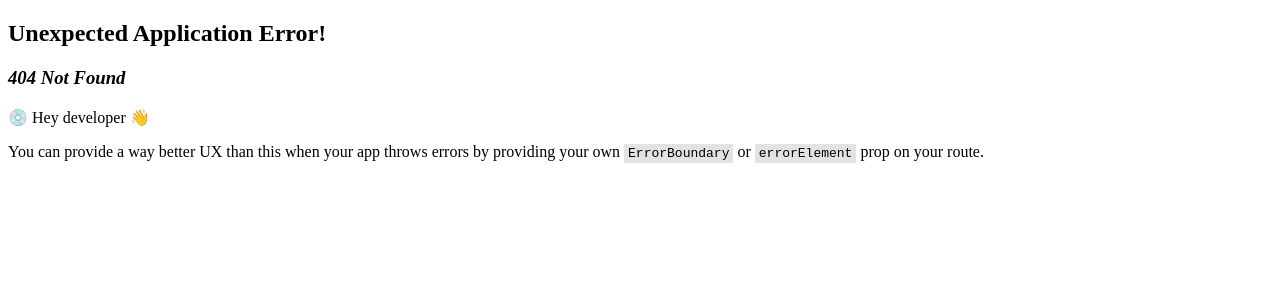
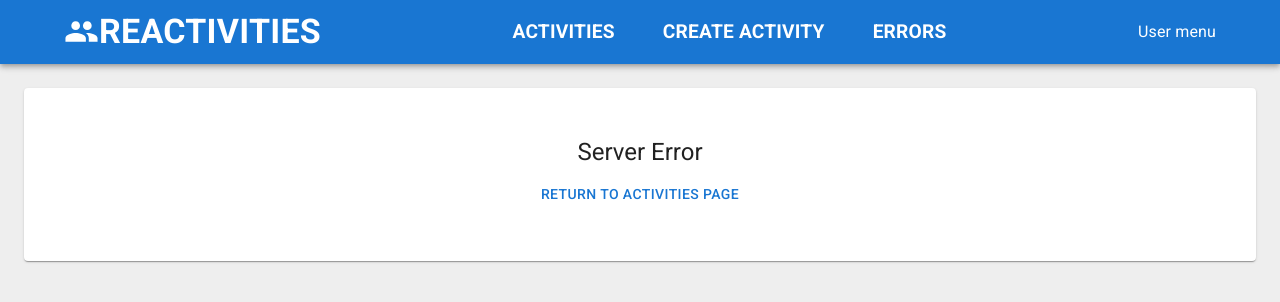
Before and after one commit to davide-ravasi/reactivities-3.0, a React (Vite) app in the folder client/: page /server-error in a window 1280 px wide. Before the commit this address had no page. Shown: the top 302 px of the page. Built offline with nearby package versions, Linux system fonts and the light colour scheme.

Commit message:
feat: added server error

```diff
--- /dev/null
+++ b/client/src/app/features/errors/ServerError.tsx
@@ -0,0 +1,52 @@
+import {
+  Alert,
+  AlertTitle,
+  Button,
+  Divider,
+  Paper,
+  Typography,
+} from "@mui/material";
+import { useLocation } from "react-router";
+
+export default function ServerError() {
+  const { state } = useLocation();
+  const error = state?.error;
+
+  console.log(error);
+
+  return (
+    <Paper
+      sx={{
+        p: 6,
+        display: "flex",
+        flexDirection: "column",
+        alignItems: "center",
+        justifyContent: "center",
+      }}
+    >
+      {error ? (
+        <>
+          <Typography
+            gutterBottom
+            variant="h3"
+            sx={{ px: 4, pt: 2 }}
+            color="secondary"
+          >
+            {error.message || "Server Error"}
+          </Typography>
+          <Divider />
+          <Typography variant="body1" color="error" sx={{ p: 4 }}>
+            {error.details || "Internal server error"}
+          </Typography>
+        </>
+      ) : (
+        <Typography variant="h5" gutterBottom>
+          Server Error
+        </Typography>
+      )}
+      <Button fullWidth href="/activities" component="a">
+        Return to activities page
+      </Button>
+    </Paper>
+  );
+}
--- a/client/src/lib/api/agent.ts
+++ b/client/src/lib/api/agent.ts
@@ -52,7 +52,9 @@ agent.interceptors.response.use(
         router.navigate("/not-found");
         break;
       case 500:
-        toast.error("Server Error");
+        router.navigate("/server-error", {
+          state: { error: data },
+        });
         break;
     }
 
```
Also changed, not shown: client/src/app/router/Routes.tsx (+10 -1 lines).
